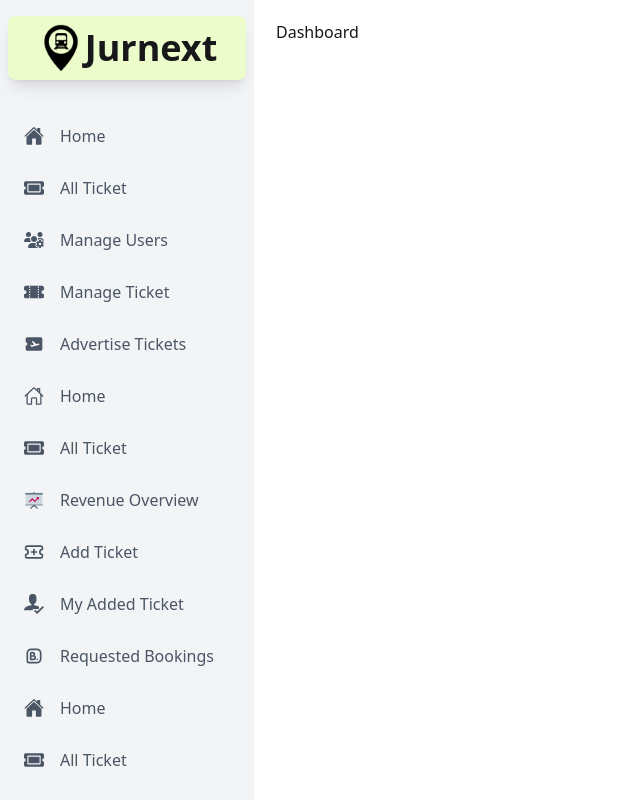
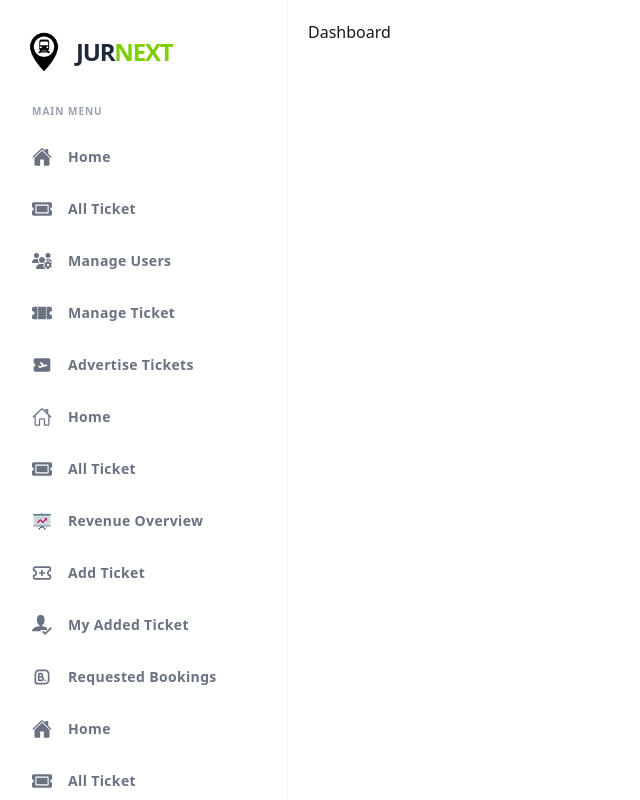
Before and after one commit to mahadi40011/Jurnext-1-Frontend, a React (Vite) app: page /dashboard in a window 1280 px wide. Shown: the whole page, without its empty margins (0-640 px from the left). Built offline with nearby package versions, Linux system fonts and the light colour scheme; no server answers; sample sign-in values are in the browser's storage.

Commit message:
Sidebar and MenuItem design change

```diff
--- a/src/components/Dashboard/Sidebar/Sidebar.jsx
+++ b/src/components/Dashboard/Sidebar/Sidebar.jsx
@@ -6,109 +6,121 @@ import logo from "../../../assets/logo.png";
 import { GrLogout } from "react-icons/gr";
 import { FcSettings } from "react-icons/fc";
 import { AiOutlineBars } from "react-icons/ai";
-import { BsGraphUp } from "react-icons/bs";
+import { HiX } from "react-icons/hi";
 
 // User Menu
 import MenuItem from "../../Shared/MenuItem";
 import AdminMenu from "./Menu/AdminMenu";
 import VendorMenu from "./Menu/VendorMenu";
 import CustomerMenu from "./Menu/CustomerMenu";
-// import useRole from '../../../hooks/useRole'
-// import LoadingSpinner from '../../Shared/LoadingSpinner'
 
 const Sidebar = () => {
   const { logOut } = useAuth();
-  const [isActive, setActive] = useState(false);
-  // const {role, isRoleLoading} = useRole()
+  const [isActive, setActive] = useState(true); // Default active for desktop
 
-  // Sidebar Responsive Handler
   const handleToggle = () => {
     setActive(!isActive);
   };
 
-  // if (isRoleLoading) return <LoadingSpinner/>
-
   return (
     <>
-      {/* Small Screen Navbar, only visible till md breakpoint */}
-      <div className="bg-gray-100 text-gray-800 flex justify-between items-center md:hidden">
-        <div>
-          <div className="flex justify-start items-center">
-            <div className="md:w-12 md:h-12 w-8 h-8">
-              <img className="h-full " src={logo} alt="Logo" />
-            </div>
-            <span className="font-bold text-3xl md:text-4xl">Jurnext</span>
-          </div>
-        </div>
-
+      {/* 1. Mobile Header (Only visible on small screens) */}
+      <div className="bg-gray-900 text-gray-100 flex justify-between items-center md:hidden px-4 py-3 shadow-lg">
+        <Link to="/" className="flex items-center gap-2">
+          <img className="w-8 h-8" src={logo} alt="Logo" />
+          <span className="font-black text-xl tracking-tighter">
+            JUR<span className="text-lime-500">NEXT</span>
+          </span>
+        </Link>
         <button
           onClick={handleToggle}
-          className="mobile-menu-button p-4 focus:outline-none focus:bg-gray-200"
+          className="p-2 rounded-lg bg-gray-800 text-lime-500 hover:bg-gray-700 transition-colors"
         >
-          <AiOutlineBars className="h-5 w-5" />
+          {isActive || <AiOutlineBars size={24} />}
         </button>
       </div>
 
-      {/* Sidebar */}
+      {/* 2. Sidebar Container */}
       <div
-        className={`z-10 md:fixed flex flex-col justify-between overflow-x-hidden bg-gray-100  space-y-6 px-2 py-4 absolute inset-y-0 left-0 transform ${
-          isActive && "-translate-x-full"
-        }  md:translate-x-0  transition duration-200 ease-in-out`}
+        className={`z-20 fixed inset-y-0 left-0 flex flex-col justify-between bg-white h-screen border-r border-gray-100 transition-all duration-300 ease-in-out md:w-72 w-full transform ${
+          isActive ? "translate-x-0" : "-translate-x-full"
+        } md:translate-x-0 shadow-2xl md:shadow-none`}
       >
-        <div className="flex flex-col h-full">
-          {/* Top Content */}
-          <div>
-            {/* Logo */}
-            <div className="w-full hidden md:flex px-4 py-2 shadow-lg rounded-lg justify-center items-center bg-lime-100 mx-auto">
-              <div className="flex justify-start items-center">
-                <div className="md:w-12 md:h-12 w-8 h-8">
-                  <img className="h-full " src={logo} alt="Logo" />
-                </div>
-                <span className="font-bold text-3xl md:text-4xl">Jurnext</span>
-              </div>
-            </div>
+        <div className="flex flex-col h-full overflow-y-auto custom-scrollbar">
+          {/* Logo Section */}
+          {/* Mobile screen logo on sidebar, when is open */}
+          <div className="bg-gray-900 text-gray-100 flex justify-between items-center md:hidden px-4 py-3 shadow-lg">
+            <Link to="/" className="flex items-center gap-2">
+              <img className="w-8 h-8" src={logo} alt="Logo" />
+              <span className="font-black text-xl tracking-tighter">
+                JUR<span className="text-lime-500">NEXT</span>
+              </span>
+            </Link>
+            <button
+              onClick={handleToggle}
+              className="p-2 rounded-lg bg-gray-800 text-lime-500 hover:bg-gray-700 transition-colors"
+            >
+              {isActive && <HiX size={24} />}
+            </button>
           </div>
 
-          {/* Middle Content */}
-          <div className="flex flex-col justify-between flex-1 mt-6">
-            {/*  Menu Items */}
-            <nav>
-              {/* Common Menu */}
-              {/* <MenuItem
-                icon={BsGraphUp}
-                label="Statistics"
-                address="/dashboard"
-              /> */}
-              {/* Role-Based Menu */}
+          {/* md screen logo on sidebar */}
+          <div className="px-6 py-8 hidden md:block">
+            <Link to="/" className="flex items-center gap-3 group">
+              <img
+                className="w-10 h-10 group-hover:rotate-12 transition-transform duration-300"
+                src={logo}
+                alt="Logo"
+              />
+              <span className="font-black text-2xl tracking-tighter text-gray-800 uppercase">
+                Jur<span className="text-lime-500">next</span>
+              </span>
+            </Link>
+          </div>
+
+          {/* Navigation Links */}
+          <div className="flex-1 px-4">
+            <p className="text-[10px] font-bold text-gray-400 uppercase tracking-widest px-4 mb-4 mt-5 md:mt-0">
+              Main Menu
+            </p>
+            <nav className="space-y-1">
+              {/* Role-Based Menus */}
               <AdminMenu />
               <VendorMenu />
               <CustomerMenu />
-              {/* {role === "customer" && <CustomerMenu />}
-                {role === "seller" && <VendorMenu />}
-                {role === "admin" && <AdminMenu />} */}
             </nav>
           </div>
 
-          {/* Bottom Content */}
-          <div>
-            <hr />
-
-            <MenuItem
-              icon={FcSettings}
-              label="Profile"
-              address="/dashboard/profile"
-            />
-            <button
-              onClick={logOut}
-              className="flex cursor-pointer w-full items-center px-4 py-2 mt-2 text-gray-600 hover:bg-gray-300   hover:text-gray-700 transition-colors duration-300 transform"
-            >
-              <GrLogout className="w-5 h-5" />
-
-              <span className="mx-4 font-medium">Logout</span>
-            </button>
+          {/* Footer Section */}
+          <div className="p-4 border-t border-gray-50 bg-gray-50/50">
+            <p className="text-[10px] font-bold text-gray-400 uppercase tracking-widest px-4 mb-4">
+              Account
+            </p>
+            <div className="space-y-1">
+              <MenuItem
+                icon={FcSettings}
+                label="My Profile"
+                address="/dashboard/profile"
+              />
+              <button
+                onClick={logOut}
+                className="flex w-full items-center px-4 py-3 text-red-500 hover:bg-red-50 rounded-xl transition-all duration-300 font-bold text-sm group"
+              >
+                <GrLogout className="w-5 h-5 group-hover:-translate-x-1 transition-transform" />
+                <span className="mx-4">Logout</span>
+              </button>
+            </div>
           </div>
         </div>
       </div>
+
+      {/* 3. Overlay for Mobile */}
+      {isActive && (
+        <div
+          onClick={handleToggle}
+          className="fixed inset-0 bg-black/20 backdrop-blur-sm z-10 md:hidden transition-opacity"
+        />
+      )}
     </>
   );
 };
--- a/src/components/Shared/MenuItem.jsx
+++ b/src/components/Shared/MenuItem.jsx
@@ -7,14 +7,18 @@ const MenuItem = ({ label, address, icon: Icon }) => {
       to={address}
       end
       className={({ isActive }) =>
-        `flex items-center px-4 py-2 my-3  transition-colors duration-300 transform  hover:bg-gray-300   hover:text-gray-700 ${
-          isActive ? "bg-gray-300  text-gray-700" : "text-gray-600"
+        `flex items-center px-4 py-3 my-2 transition-all duration-300 transform rounded-md group ${
+          isActive
+            ? "bg-lime-100/75 text-lime-600 "
+            : "text-gray-500 hover:bg-lime-50 hover:text-lime-600"
         }`
       }
     >
-      <Icon className="w-5 h-5" />
+      <Icon
+        className={`w-5 h-5 transition-colors duration-300 ${"group-hover:scale-110"}`}
+      />
 
-      <span className="mx-4 font-medium">{label}</span>
+      <span className="mx-4 font-bold text-sm tracking-wide">{label}</span>
     </NavLink>
   );
 };
--- a/src/layouts/DashboardLayout.jsx
+++ b/src/layouts/DashboardLayout.jsx
@@ -6,7 +6,7 @@ const DashboardLayout = () => {
     <div className='relative min-h-screen md:flex bg-white'>
       <Sidebar />
 
-      <div className='flex-1 md:ml-64'>
+      <div className='flex-1 md:ml-72'>
         <div className='p-5 max-w-7xl mx-auto'>
           <Outlet />
         </div>
```
